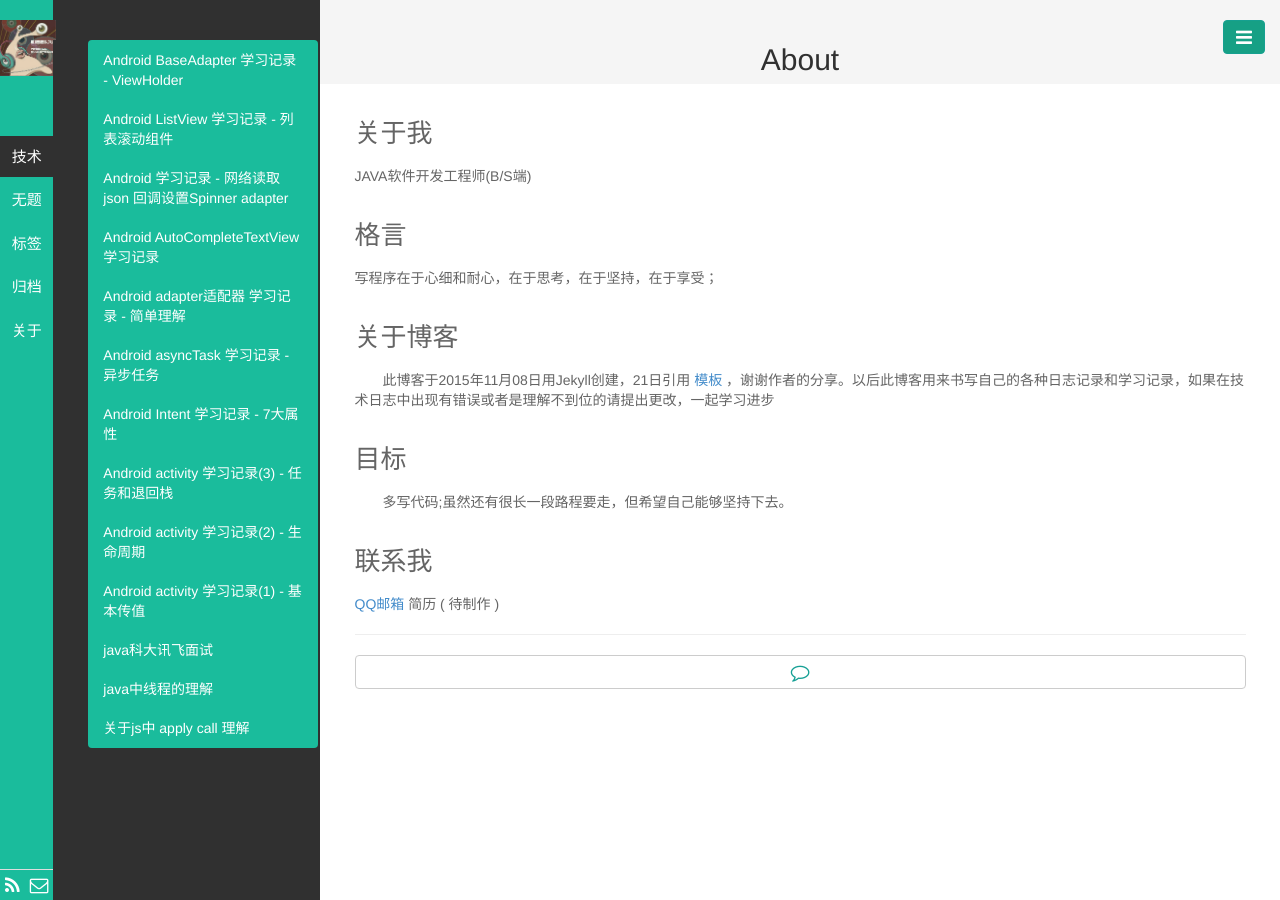
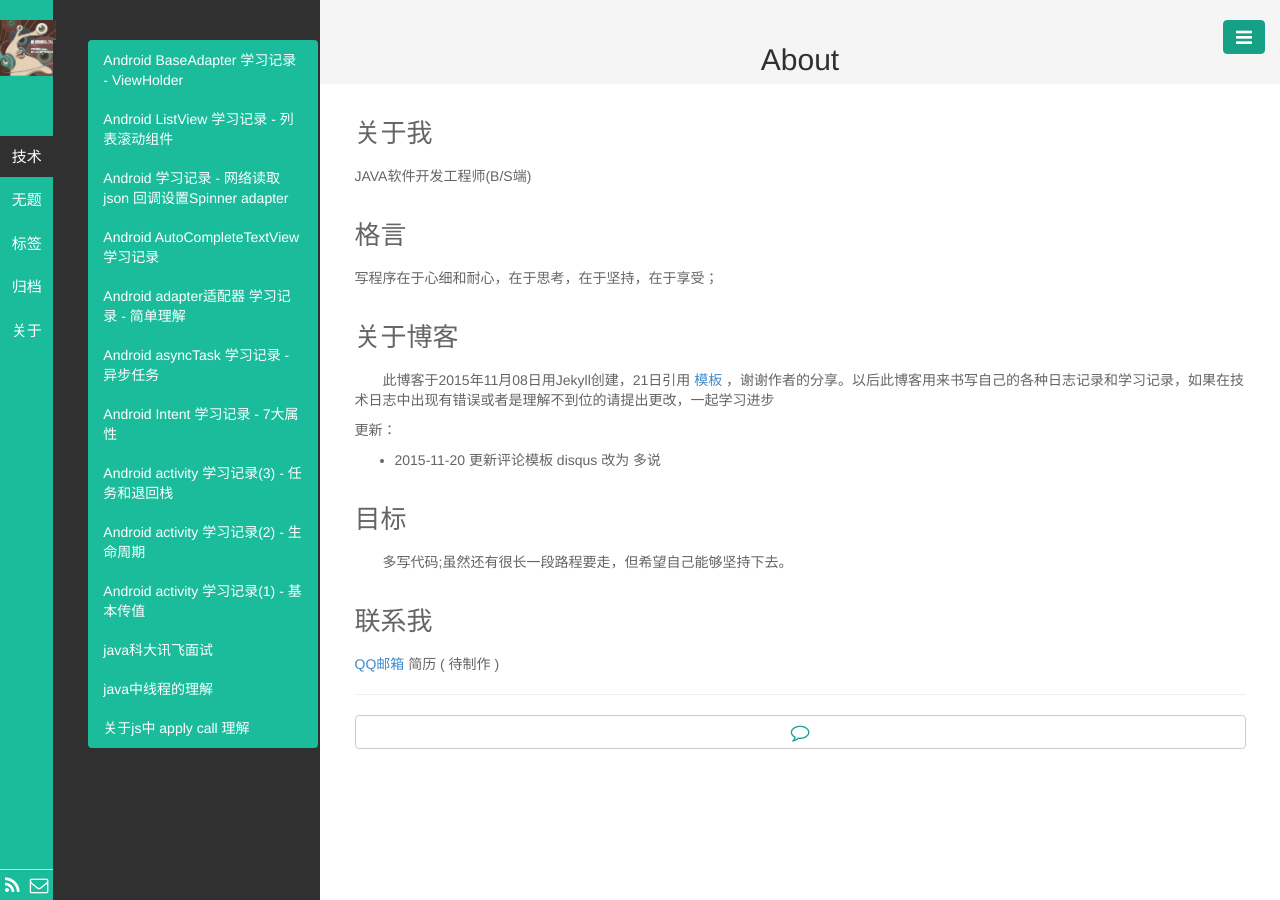
Before and after one commit to javadavid/blog, a Jekyll site: the page built from about.md, in a window 1280 px wide. Built offline with Jekyll 4.4.1, drawn with Linux system fonts in a browser that asks for light colours; comment, search, counter and statistics services are not loaded.

Commit message:
update comment block

```diff
--- a/about.md
+++ b/about.md
@@ -16,6 +16,9 @@ JAVA软件开发工程师(B/S端)
 
 <p style="text-indent:2em">此博客于2015年11月08日用Jekyll创建，21日引用 <a href='https://github.com/lay1010'>模板</a> ，谢谢作者的分享。以后此博客用来书写自己的各种日志记录和学习记录，如果在技术日志中出现有错误或者是理解不到位的请提出更改，一起学习进步</p>
 
+更新：
+- 2015-11-20 更新评论模板 disqus 改为 多说
+
 ### 目标
 <p style="text-indent:2em">多写代码;虽然还有很长一段路程要走，但希望自己能够坚持下去。</p>
 
--- a/index.html
+++ b/index.html
@@ -10,7 +10,7 @@ titlename: 首页
     <div class="panel panel-primary">
       <div class="panel-heading">{{ site.locals.newest }}</div>
       {% for post in paginator.posts %}
-        <a  href='{{ post.url }}' class="list-group-item pjaxlink clearfix">
+        <a  href='{{ post.url|prepend:site.baseurl }}' class="list-group-item pjaxlink clearfix">
           {{post.title}}
           <span class="badge">{{ post.date | date:"%Y年%m月%d日" }}</span>
         </a>
```
